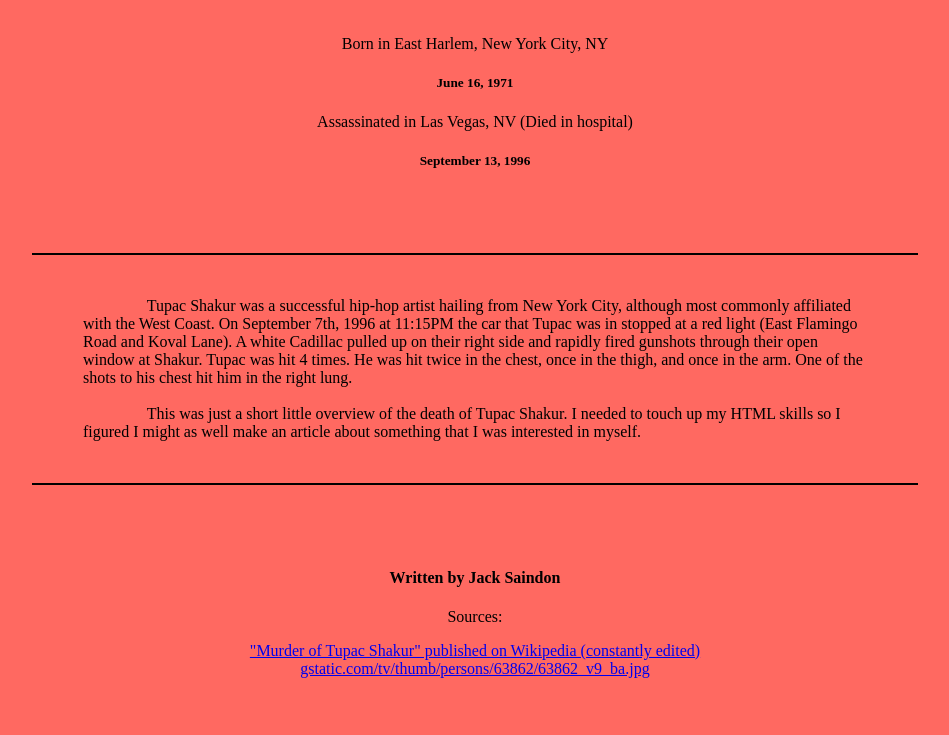
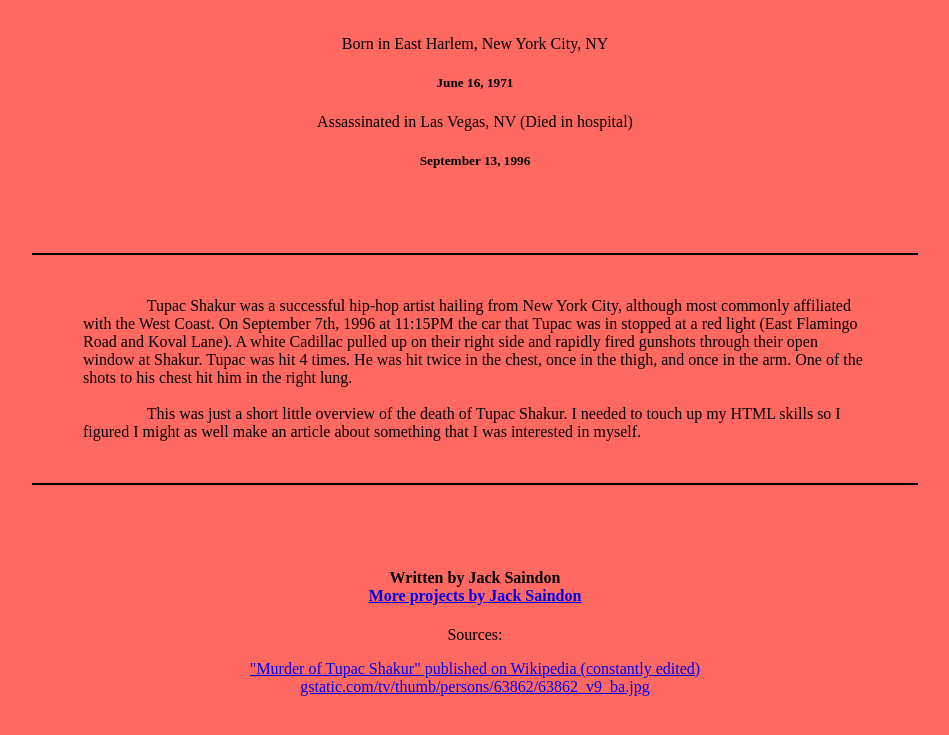
Before and after one commit to jacksaindon/tupacdeath, a plain HTML site: page index.html in a window 1280 px wide. Shown: the part 265-1000 px from the top of the page, without its empty margins (165-1114 px from the left). Drawn offline with Linux system fonts and the light colour scheme.

Commit message:
Update index.html

```diff
--- a/index.html
+++ b/index.html
@@ -1,6 +1,8 @@
 <head>
 
 <title> The Death of Tupac Shakur </title>
+
+
 
 <meta name="description" content="Famed rapper Tupac Shakur died at the young age of 25. Learn more here.">
 
@@ -53,7 +55,9 @@ This was just a short little overview of the death of Tupac Shakur. I needed to
 
   <center>
 <h4>
-  Written by Jack Saindon
+  Written by Jack Saindon <br>
+    <a href="https://jacksaindon.github.io/home">More projects by Jack Saindon</a>
+
   </h4>
   <p>Sources:</p>
   <a href="https://en.wikipedia.org/wiki/Murder_of_Tupac_Shakur">"Murder of Tupac Shakur" published on Wikipedia (constantly edited)</a>
```
